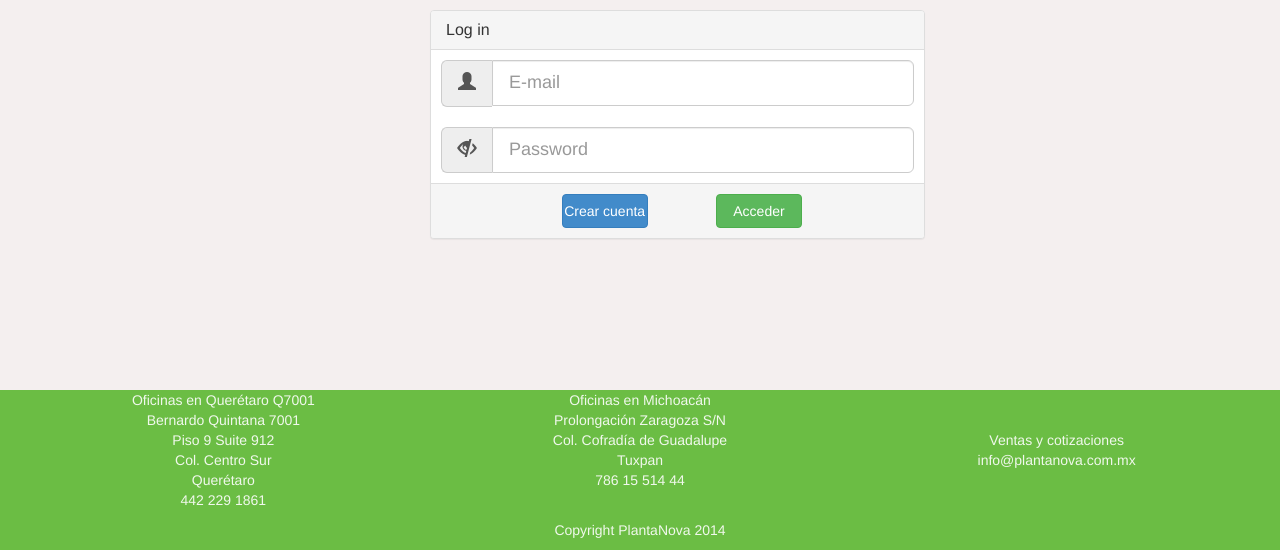
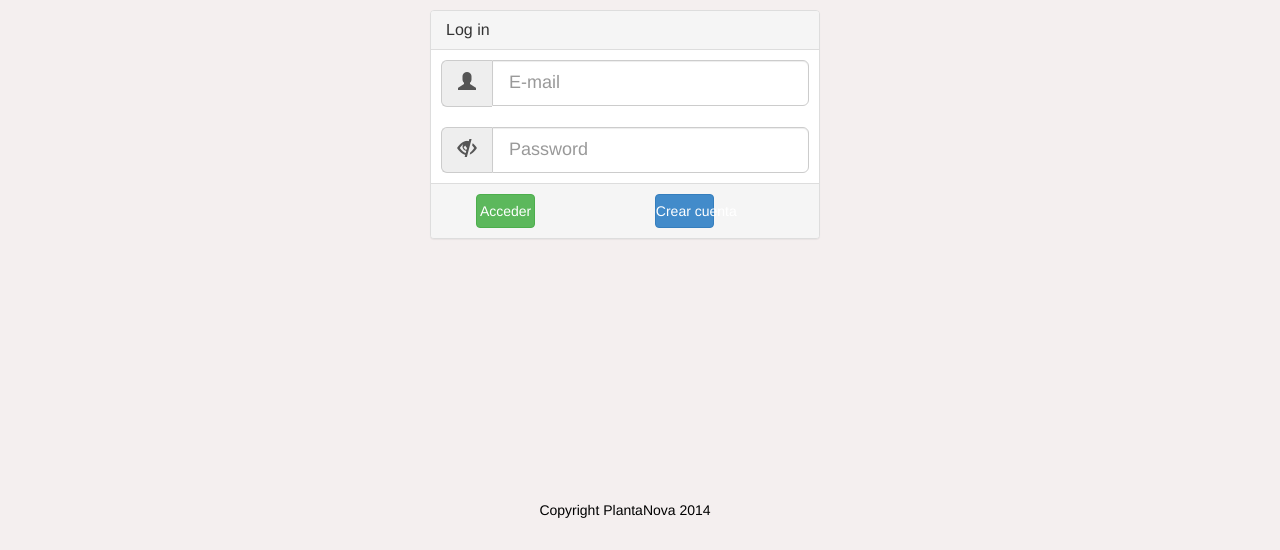
Before and after one commit to Ampscf/plantanova, a CodeIgniter app: page / in a window 1280 px wide. Shown: the part 250-800 px from the top of the page. Run offline with CodeIgniter, Linux system fonts and the light colour scheme; some libraries are stand-ins or nearby versions.

Commit message:
Agregando URL y reparacion de forma de injertos, etc

```diff
--- a/application/config/routes.php
+++ b/application/config/routes.php
@@ -38,8 +38,25 @@
 |
 */
 
-$route['default_controller'] = "login_controller";
+$route['default_controller'] = "login";
 $route['404_override'] = '';
+
+$route['registro/nuevo'] = 'register/index';
+$route['registro'] = 'register/registered';
+
+$route['inicio'] = 'login/log_in';
+$route['salir'] = 'login/logout';
+
+$route['pedido/(:num)'] = 'order/order_id/$1';
+$route['pedidos/nuevo'] = 'order/index';
+$route['pedidos/registro'] = 'order/new_order';
+$route['pedidos'] = 'order/orders_list';
+
+$route['semillas/nuevo'] = 'order/seeds';
+$route['semillas'] = 'order/seeds'; // Debe cambiarse a la vista que registra las semillas y redirecciona
+
+$route['usuarios'] = 'login/log_in'; // Esta debe cambiarse a la vista de los usuarios
+$route['cuenta'] = 'login/log_in'; // Debe cambiarse a la vista que muestra informacion de la cuenta
 
 
 /* End of file routes.php */
--- a/application/controllers/login_controller.php
+++ b/application/controllers/login.php
@@ -1,6 +1,6 @@
 <?php if ( ! defined('BASEPATH')) exit('No direct script access allowed');
 
-class login_controller extends CI_Controller {
+class login extends CI_Controller {
 
 	function __construct() {
 	   parent::__construct();
@@ -26,9 +26,8 @@ class login_controller extends CI_Controller {
 
 
 	//Verifica informacion y entra a la pagina principal con una sesion
-	function login()
+	function log_in()
 	{
-
 		//This method will have the credentials validation
 		$this->load->library('form_validation');
 
@@ -102,7 +101,7 @@ class login_controller extends CI_Controller {
 	 	$user_out = $this->session->all_userdata();
 	 	$this->session->unset_userdata($user_out);
 	 	session_destroy();
-	 	redirect('login_controller/index','refresh');
+	 	redirect('login/index','refresh');
 	 }
 
 }
--- a/application/controllers/register_controller.php
+++ b/application/controllers/register.php
@@ -1,6 +1,6 @@
 <?php if ( ! defined('BASEPATH')) exit('No direct script access allowed');
 
-class register_controller extends CI_Controller {
+class register extends CI_Controller {
 
 	function __construct() {
 	   parent::__construct();
@@ -25,7 +25,7 @@ class register_controller extends CI_Controller {
 
 
 	//Registra un usuario y lo redirecciona a la pagina de inicio para login
-	function register ()
+	function registered ()
 	{
 		$this->load->library('form_validation');
 
@@ -69,7 +69,7 @@ class register_controller extends CI_Controller {
 			//Verifica si hubo una tupla modificada o agregada
 			if($this->user_model->insert_client_user($data) > 0 )
 			{
-				redirect('login_controller/index','refresh');
+				redirect('login/index','refresh');
 			}
 			else
 			{
--- a/application/views/login_view.php
+++ b/application/views/login_view.php
@@ -1,10 +1,10 @@
 <div class="row">
-	<div class="col-md-5 col-md-offset-4">
+	<div class="col-md-4 col-md-offset-4">
 		<div class="panel panel-default">
 			<div class="panel-heading">
 				<h3 class="panel-title"> Log in </h3>
 			</div>
-			<?php echo form_open('login_controller/login'); ?>
+			<?php echo form_open('inicio'); ?>
 				<div class="panel-body" style="padding: 10px 10px 10px 10px;">
 					<?php echo form_error('email'); ?>
 					<div class="input-group input-group-lg">
@@ -24,17 +24,17 @@
 				</div><!-- End panel-body -->
 				<div class="panel-footer">
 					<div class="row">
+						<div class="col-md-3 col-md-offset-1">
+							<input class="btn btn-success btn-block" type="submit" value="Acceder"/>
+						</div>
 						<div class="col-md-3 col-md-offset-3">
 							<?php
 								$data = array(
 									'class'	=> 'btn btn-primary btn-block',
 									'name' => 'crear cuenta',
 								);
-								echo anchor('register_controller/index', 'Crear cuenta', $data);
+								echo anchor('registro/nuevo', 'Crear cuenta', $data);
 							?>
-						</div>
-						<div class="col-md-3 col-md-offset-1">
-							<input class="btn btn-success btn-block" type="submit" value="Acceder"/>
 						</div>
 					</div><!-- End row -->
 				</div><!-- End panel-footer -->
--- a/application/views/main_footer.php
+++ b/application/views/main_footer.php
@@ -1,36 +1,9 @@
 			</div><!-- End content -->
 			<footer>
-				<div class="container-fluid">
-					<div class="oficinas col-md-4" id="ofqro">
-						<p>
-							Oficinas en Querétaro Q7001<br>
-							Bernardo Quintana 7001<br>
-							Piso 9 Suite 912<br>
-							Col. Centro Sur <br>
-							Querétaro<br>
-							442 229 1861
-				        </p>
-					</div><!-- End ofqro -->
-					<div class="oficinas col-md-4" id="ofmich">
-						<p>
-							Oficinas en Michoacán<br>
-							Prolongación Zaragoza S/N<br>
-							Col. Cofradía de Guadalupe<br>
-							Tuxpan<br>
-							786 15 514 44
-						</p>
-					</div><!-- End ofmich -->
-					<div class="oficinas col-md-4" id="cotizaciones">
-						<p>
-							<br>
-							<br>
-							Ventas y cotizaciones<br>
-							info@plantanova.com.mx
-						</p>
-					</div><!-- End ofcotizaciones -->
-				</div><!-- End container-fluid -->
-				<div class="copyright">
-					<p>Copyright PlantaNova 2014</p>
+				<div class="row">
+					<div class="copyright">
+						<p>Copyright PlantaNova 2014</p>
+					</div>
 				</div>
 			</footer><!-- End footer -->
 		</div><!-- End wrapper -->
--- a/application/views/order_view.php
+++ b/application/views/order_view.php
@@ -1,5 +1,5 @@
 <div class="page-container">
-	<?php echo form_open('order_controler/new_order'); ?>
+	<?php echo form_open('pedidos/registro'); ?>
 		<div class="row">
 			<div class="col-md-8 col-md-offset-2">
 				<div class="panel panel-default">
--- a/application/views/registro_view.php
+++ b/application/views/registro_view.php
@@ -4,7 +4,7 @@
 			<div class="panel-heading">
 				<h3 class="panel-title"> Registro </h3>
 			</div>
-			<?php echo form_open('register_controller/register'); ?>
+			<?php echo form_open('registro'); ?>
 				<div class="panel-body" style="padding: 10px 10px 10px 10px;">
 
 					<!-- first, last name mail password rfc phone cellphone -->
@@ -166,7 +166,7 @@
 									'class'	=> 'btn btn-primary btn-block',
 									'name' => 'Cancelar',
 								);
-								echo anchor('login_controller/index', 'Cancelar', $data);
+								echo anchor('inicio', 'Cancelar', $data);
 							?>
 						</div>
 					</div><!-- End row -->
--- a/application/views/semillas_view.php
+++ b/application/views/semillas_view.php
@@ -6,7 +6,7 @@
 					<h3 class="panel-title"> Envio de semillas </h3>
 				</div>
 
-				<?php echo form_open('login_controller/home'); ?>
+				<?php echo form_open('semillas'); ?>
 					<div class="panel-body" style="padding: 10px 10px 10px 10px;">
 
 						<label># de orden</label>
--- a/application/views/tabla_pedido.php
+++ b/application/views/tabla_pedido.php
@@ -12,7 +12,7 @@
 		<?php foreach ($orders as $key) {
 			echo '<tr>';
 			echo '<td class="col-md-1">';
-			echo anchor("order_controller/order/".$key->id_user, $key->id_order);
+			echo anchor("pedido/".$key->id_user, $key->id_order);
 			echo '</td>';
 			echo '<td class="col-md-1">' . $key->order_delivery . '</td>
 				<td class="col-md-1">' . $key->plant_name . '</td>
--- a/css/css/custom.css
+++ b/css/css/custom.css
@@ -15,22 +15,22 @@ header {
 }
 #content {
 	padding:10px;
-	padding-bottom:160px;   /* Height of the footer element */
+	padding-bottom:50px;   /* Height of the footer element */
 }
 footer {
 	width:100%;
-	height:160px;
+	height:50px;
 	position:absolute;
 	bottom:0;
 	left:0;
-	background-color: #6BBD44;
 }
 
 /*Header bar
 ---------------------------------------------------*/
 .header
 {
-	background-color: #b5dea1;
+	background-color: #B0C8B1;
+	border-bottom: #222;
 }
 
 .logo-header
@@ -46,12 +46,10 @@ footer {
 	float: left;
 	list-style: none;
 	padding: 0px;
-
 }
 
 .header-link
 {
-	color: #f0f8ec;
 	text-align: center;
 	font-size: larger;
 	margin-right: 50px;
@@ -69,13 +67,7 @@ footer {
 .copyright
 {
 	text-align : center;
-	color: #f0f8ec;
-}
-
-.oficinas
-{
-  	text-align: center;
-	color: #f0f8ec;
+	color: #000;
 }
 
 .clear
@@ -91,33 +83,6 @@ footer {
 	margin-bottom: 100px;
 }
 
-.navbar li a:hover,
-.navbar li a:focus
-{
-	background: transparent url('../../img/plantanovaiconchico.png') center top no-repeat;
-}
-
-.nav-tabs > li.active > a,
-.nav-tabs > li.active > a:hover,
-.nav-tabs > li.active > a:focus
-{
-	background: transparent url('../../img/plantanovaiconchico.png') center top no-repeat;
-}
-
-/* Columns
--------------------------------------------------- */
-.column-float
-{
-	float: left;
-	max-width: 40%;
-}
-
-.column-clear
-{
-	clear: right;
-	max-width: 40%;
-}
-
 textarea
 {
 	resize:none;
--- a/css/js/custom.js
+++ b/css/js/custom.js
@@ -3,7 +3,7 @@
 	$('.nav-tabs li a[data-toggle="tab"]').on('shown.bs.tab', function (e) {
 	    var tipo = $(this).attr("href");
 		$.ajax({
-			url: base_url + 'order_controller/orders_status',
+			url: base_url + 'order/orders_status',
 			data: {'tipo':tipo},
 			type: "POST",
 			success: function(data){
@@ -22,9 +22,9 @@
 
 
 	//Inicializa el datatable para ordenado y busqueda
-	$("#orders-table").dataTable({
+	// $("#orders-table").dataTable({
 
-	});
+	// });
 
 
 	//Obtiene los subtipos de sustrato para cargar dinamicamente el control select de semillas
@@ -35,7 +35,7 @@
 			$("#sustratum [value='-1']").remove();
 		}
 		$.ajax({
-			url: base_url + 'order_controller/get_subtypes',
+			url: base_url + 'order/get_subtypes',
 			data: {'sustratum':value},
 			type: "POST",
 			success: function(data){
@@ -58,7 +58,7 @@
 		}
 
 		$.ajax({
-			url: base_url + 'order_controller/get_towns',
+			url: base_url + 'order/get_towns',
 			data: {'id_state':$id_state},
 			type: "POST",
 			success: function(data){
```
Also changed, not shown: application/controllers/order.php (renamed from application/controllers/order_controller.php, +4 -4 lines), application/views/home_header.php (+6 -6 lines), application/views/pedido_view.php (+36 -23 lines), application/controllers/user_model.php (deleted), application/views/cuenta_view.php (deleted).
